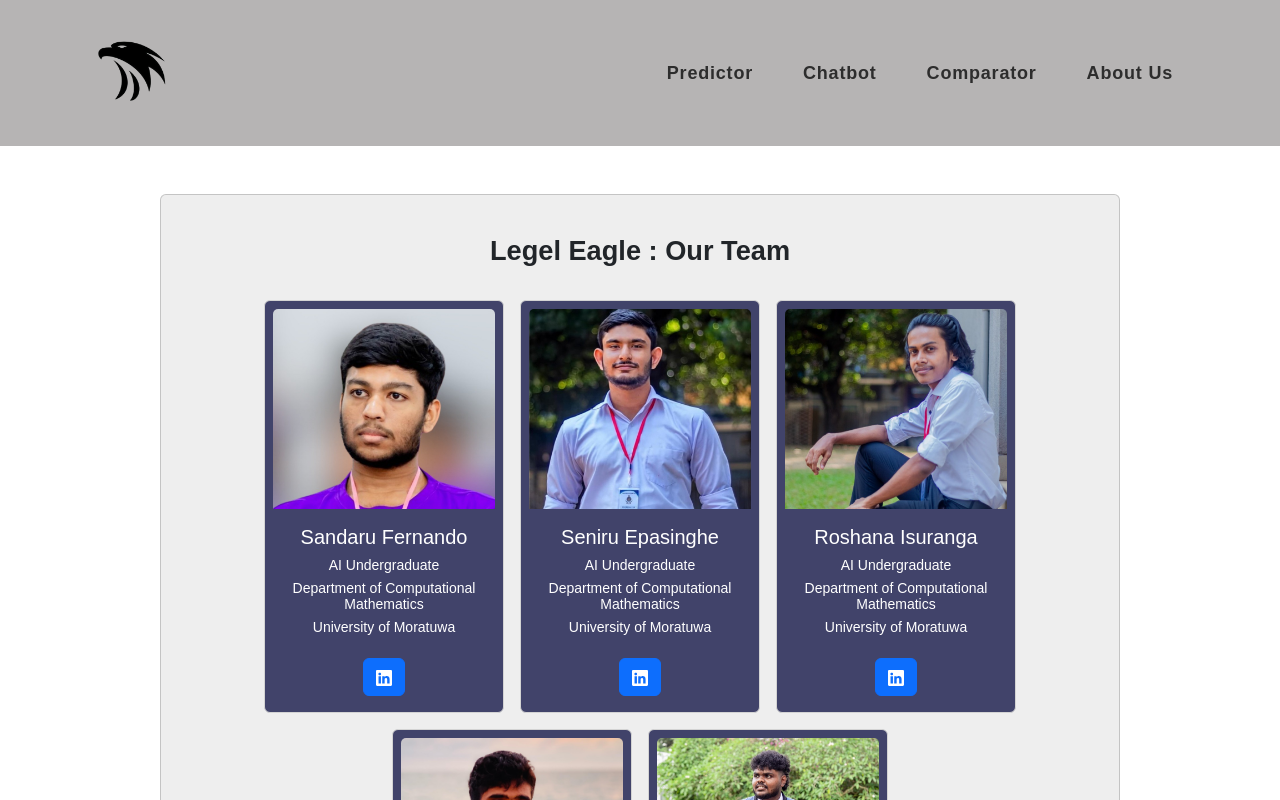
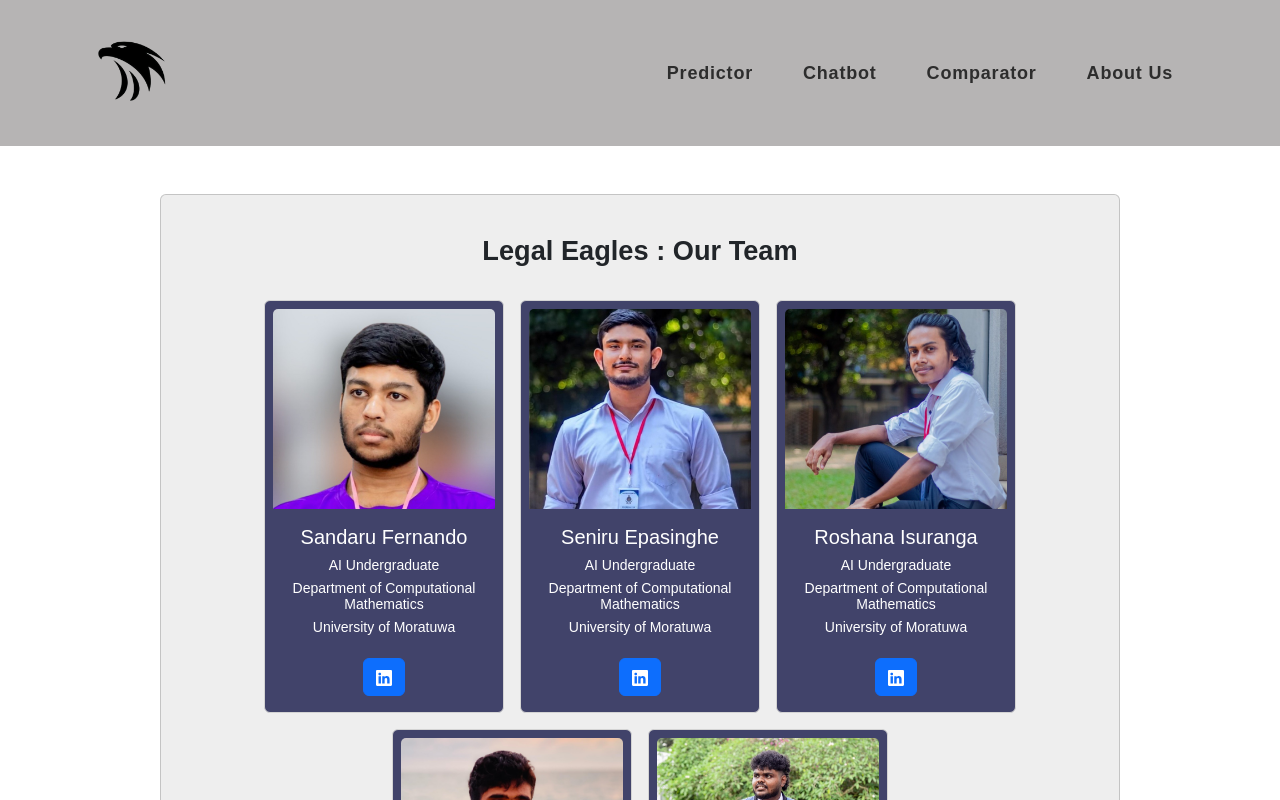
Before and after one commit to SandaruRF/078_Legal_Eagles, a React (Create React App) app in the folder frontend/: page /about in a window 1280 px wide. Shown: the top 800 px of the page. Built offline with nearby package versions, Linux system fonts and the light colour scheme.

Commit message:
Modified about us page

```diff
--- a/frontend/src/AboutUs/Aboutus.js
+++ b/frontend/src/AboutUs/Aboutus.js
@@ -57,7 +57,7 @@ const Aboutus = () => {
                     <Card.Title
                         style={{ fontSize: "1.7rem", fontWeight: "bold" }}
                     >
-                        Legel Eagle : Our Team
+                        Legal Eagles : Our Team
                     </Card.Title>
                     <br></br>
                     <div
```
